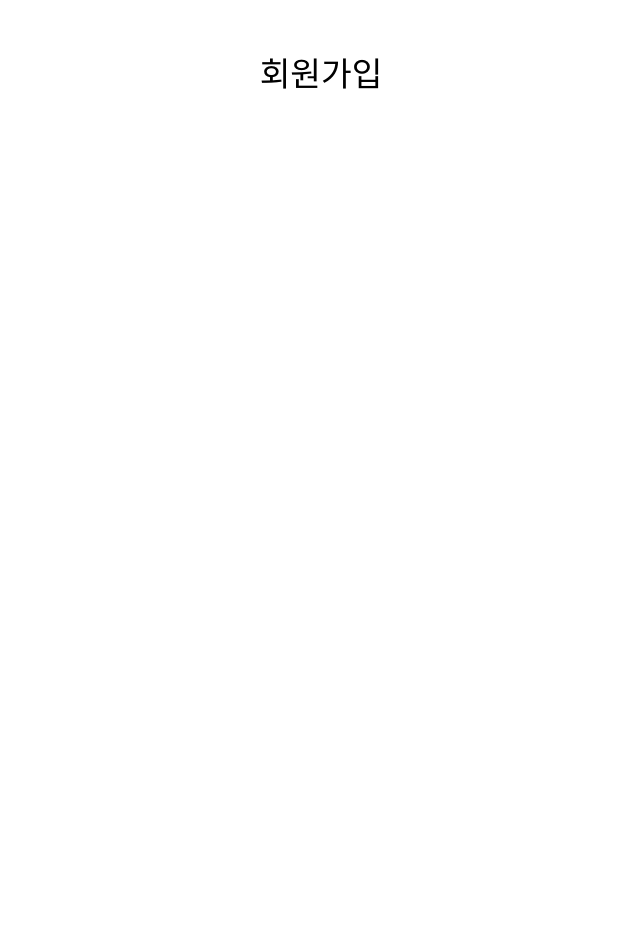
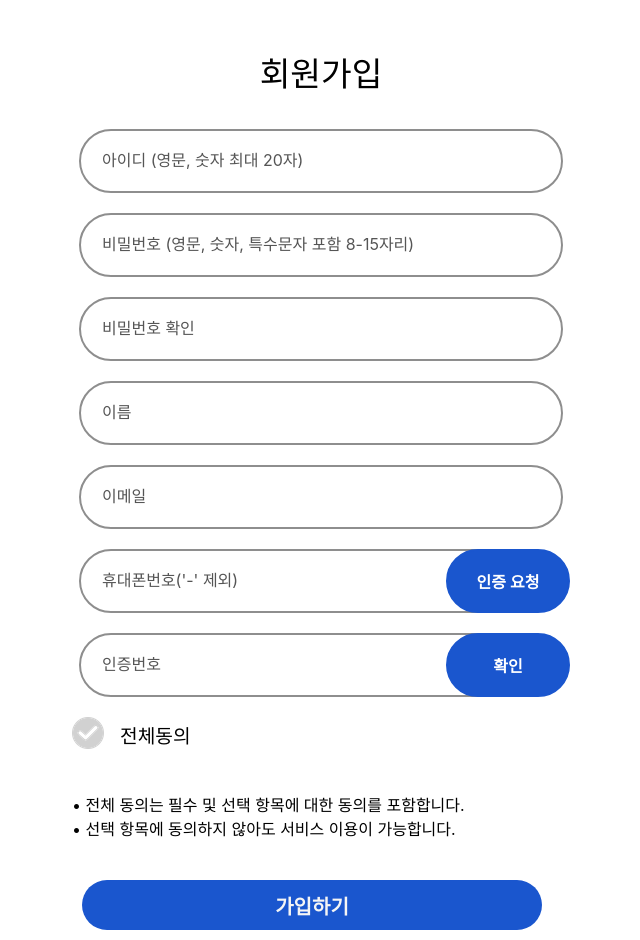
Before and after one commit to jenny-han/jjegot-cafe24, a React (Create React App) app in the folder client/: page /signup in a window 1280 px wide. Shown: the part 400-1340 px from the top of the page, without its empty margins (319-959 px from the left). Before the commit the page ends 800 px from the top, so only its background shows below. Built offline with nearby package versions, Linux system fonts and the light colour scheme.

Commit message:
ADD:SignUp Page Design

```diff
--- a/client/src/components/SignUpField.jsx
+++ b/client/src/components/SignUpField.jsx
@@ -1,8 +1,152 @@
-import React from 'react';
+import React, { useState } from 'react';
+import '../styles/SignUp.css'
+import Timer from '../utils/timer';
 
 const SignUpField = () => {
+
+    const [userId, setUserId] = useState("")
+    const [password, setPassword] = useState("")
+    const [passwordConfirm, setPasswordConfirm] = useState("")
+    const [userName, setuserName] = useState("")
+    const [email, setEmail] = useState("")
+    const [phone, setPhone] = useState("")
+    const [phoneConfirm, setPhoneConfirm] = useState("")
+    const [agreeAll, setAgreeAll] = useState(false)
+    const [agreeFourteen, setAgreeFourteen] = useState(false)
+    const [agreeService, setAgreeService] = useState(false)
+    const [agreePayment, setAgreePayment] = useState(false)
+    const [agreePersonal, setAgreePersonal] = useState(false)
+    const [agreeMarketing, setAgreeMarketing] = useState(false)
+
+    const [submit, setSubmit] = useState(false)
+    const [error, setError] = useState(false)
+
+    const handleUserId = (e) => {
+        setUserId(e.target.value);
+    }
+    const handlePassword = (e) => {
+        setPassword(e.target.value);
+    }
+    const handlePasswordConfirm = (e) => {
+        setPasswordConfirm(e.target.value);
+    }
+    const handleUserName = (e) => {
+        setuserName(e.target.value);
+    }
+    const handleEmail = (e) => {
+        setEmail(e.target.value);
+    }
+    const handlePhone = (e) => {
+        setPhone(e.target.value);
+    }
+    const handlePhoneConfirm = (e) => {
+        setPhoneConfirm(e.target.value);
+    }
+
+    const handleAgreeAll = (e) => {
+        setAgreeAll(e.target.value)
+        setAgreeFourteen(e.target.value)
+        setAgreeService(e.target.value)
+        setAgreePayment(e.target.value)
+        setAgreePersonal(e.target.value)
+        setAgreeMarketing(e.target.value)
+
+    }
+
+    const handleAgreeFourTeen  = (e) => {
+        setAgreeFourteen(e.target.value)
+    }
+    const handleAgreeService  = (e) => {
+        setAgreeService(e.target.value)
+    }
+
+
+
+    const handleSignup = (e) => {
+        alert("회원가입 button")
+        e.preventDefault();
+        if (userName === '' || email === '' || password === '') {
+            setError(true);
+        } else {
+            alert("회원가입 button")
+            setError(false);
+        }
+    }
+
+
+
+
     return (
-        <div>
+        <div className='form-div'>
+            <form>
+                <div className='input-form'>
+                    <input type="text" name='userId' id='uid' value={userId} onChange={handleUserId} className='form-box' maxLength={20} required></input>
+                    <label htmlFor='uid'>아이디 (영문, 숫자 최대 20자) </label>
+
+                </div>
+                <div className='input-form'>
+                    <input type="password" id="pw" name='password' value={password} onChange={handlePassword} className='form-box' maxLength={15} required></input>
+                    <label htmlFor='pw'>비밀번호 (영문, 숫자, 특수문자 포함 8-15자리)</label>
+                </div>
+                <div className='input-form'>
+                    <input type="password" id='pwConfirm' name='passwordConfirm' value={passwordConfirm} onChange={handlePasswordConfirm} className='form-box' required></input>
+                    <label htmlFor='pwConfirm'>비밀번호 확인</label>
+                </div>
+                <div className='input-form'>
+                    <input type="text" id='uName'name='userName' value={userName} onChange={handleUserName} className='form-box' required></input>
+                    <label htmlFor='uName'>이름</label>
+                </div>
+                <div className='input-form'>
+                    <input type="email" id='em' name='email' value={email} onChange={handleEmail} className='form-box' required></input>
+                    <label htmlFor='em'>이메일</label>
+                </div>
+                <div className='input-form'>
+                    <input type="text" id='pnum' name='phone' value={phone} onChange={handlePhone} className='form-box' required></input>
+                    <label htmlFor='pnum'>휴대폰번호('-' 제외)</label>
+
+                   {/* 인증을 진행하지 않은경우 */}
+                    <div className='btn-cert'>인증 요청</div>
+                    {/* <div className='btn-recert'>재요청</div> */}
+
+                </div>
+
+                {/* 인증 요청 한경우 노출 */}
+                <div className='input-form'>
+                    <input type="text" id='renum' name='phoneConfirm' value={phoneConfirm} onChange={handlePhoneConfirm} className='form-box' maxLength={6} required></input>
+                    <label htmlFor='renum'>인증번호</label>
+
+                    {/* <Timer /> */}
+                    <div className='btn-confirm'>확인</div>
+                    {/* <div className='btn-recert'>재요청</div> */}
+                </div>
+
+                <div className='agree-form'>
+                    <div>
+                        <input type="checkbox" id='allagree' name='agreeAll' value={agreeAll} onChange={handleAgreeAll} className='form-box' required></input>
+                        <label htmlFor='allagree' className='allagree-label'>전체동의</label>
+                    </div>
+                    <p>
+                        • 전체 동의는 필수 및 선택 항목에 대한 동의를 포함합니다.<br></br>
+                        • 선택 항목에 동의하지 않아도 서비스 이용이 가능합니다.
+                    </p>
+                    {/* <div className='agree-div'>
+                        <div>
+                            <input type="checkbox" id='agree14' name='agreeFourteen' value={agreeFourteen} onChange={handleAgreeFourTeen} className='form-box' required></input>
+                            <label htmlFor='agree14'>[필수] 만 14세 이상입니다</label>
+                        </div>
+                        <div>
+                            <input type="checkbox" id='agreeserv' name='agreeService' value={agreeService} onChange={handleAgreeService} className='form-box' required></input>
+                            <label htmlFor='agreeserv'>[필수] 자재이곳 서비스 이용약관 - 사업자용</label>
+                        </div>
+                    </div> */}
+
+
+                </div>
+
+                <div className='signup-div'>
+                    <button type="button" className='signup-btn' onClick={handleSignup} >가입하기</button>
+                </div>
+            </form>
 
         </div>
     );
--- a/client/src/pages/SignUp.jsx
+++ b/client/src/pages/SignUp.jsx
@@ -1,15 +1,20 @@
 import React from 'react';
 import '../styles/SignUp.css'
 import logo from '../assets/jjegot-seller-logo.png';
+import SignUpField from '../components/SignUpField';
+import SignUpAgree from '../components/SignUpAgree';
 
 
 const SignUp = () => {
     return (
         <div>
             <div className='main-box'>
-            <img src={logo} alt='logo' className='Main-logo'></img>
-            <p className='main-txt'> 회원가입 </p>
+                <img src={logo} alt='logo' className='Main-logo'></img>
+                <p className='main-txt'> 회원가입 </p>
 
+
+            <SignUpField />
+            <SignUpAgree />
             </div>
 
         </div>
--- a/client/src/styles/SignUp.css
+++ b/client/src/styles/SignUp.css
@@ -1,19 +1,148 @@
-body {
-    text-align: center;
+
+.input-form {
+    position: relative;
+    margin-bottom:1.25em;
+
+}
+.input-form input {
+    /* border:0; */
+    border: 2px solid #8E8E8E;
+    border-radius: 50px;
+    outline :none;
+    padding: 5px 0 0 30px;
+}
+.input-form label {
+    position: absolute;
+    top: 2px;
+    left: 30px;
+    display: flex;
+    align-items: center;
+    color:#555;
+    transition: .2s ease-in-out;
+}
+input, label {
+    font-size: 1em;
+    width: 450px;
+    height: 55px;
 }
 
-.main-box {
-    display: flex;
-    flex-direction: column;
-    align-items: center;
-    position: relative;
-    top:13vh;
+.input-form input:valid + label,
+.input-form input:focus + label {
+    color: #424242;
+    font-size: 0.75em;
+    top:-10px;
+    pointer-events: none;
 }
 
-.Main-logo {
+.form-box:focus,
+.form-box:valid {
+    border: 2px solid #1A56CE;
+    border-radius: 50px;
+}
+
+
+.btn-cert{
+    position: absolute;
+    width:120px;
+    height: 60px;
+    top:0;
+    right: 0;
+    display: flex;
+    align-items: center;
+    justify-content: center;
+
+    text-align: center;
+    color:white;
+    background: #1A56CE;
+    border: 2px solid #1A56CE;
+    border-radius: 50px;
+    font-weight: 600;
+}
+
+.btn-recert {
+    position: absolute;
+    width:120px;
+    height: 60px;
+    top:0;
+    right: 0;
+    display: flex;
+    align-items: center;
+    justify-content: center;
+
+    text-align: center;
+    color:#1A56CE;
+    background: white;
+    border: 2px solid #1A56CE;
+    border-radius: 50px;
+    font-weight: bold;
+
+}
+
+.btn-confirm{
+    position: absolute;
+    width:120px;
+    height: 60px;
+    top:0;
+    right: 0;
+    display: flex;
+    align-items: center;
+    justify-content: center;
+
+    text-align: center;
+    color:white;
+    background: #1A56CE;
+    border: 2px solid #1A56CE;
+    border-radius: 50px;
+    font-weight: 600;
+}
+
+
+.signup-div {
     width: 400px;
+    height: 40px;
+    margin:40px 10px 10px;
+    padding:5px 30px;
+    background-color: #1A56CE;
+    border-radius: 30px;
+    display: flex;
+    align-items: center;
+    justify-content: center;
+
 }
-.main-txt {
-    font-size: 25pt;
-    margin-top:0;
+.signup-btn {
+    cursor: pointer;
+
+    width: 100%;
+    color:#f5f5f5;
+    font-size: 15pt;
+    border: none;
+    background-color: #1A56CE;
+    font-weight: bold;
 }
+
+.agree-form {
+    text-align: justify;
+}
+
+input[type=checkbox] {
+    display:none;
+}
+.allagree-label {
+    font-size: 1.2em;
+    padding-top:4px;
+    display: flex;
+}
+
+
+input[type=checkbox] + label {
+    cursor: pointer;
+    padding-left: 2.5em;
+    background-repeat: no-repeat;
+    background-image: url('../assets//checked_f.png');
+}
+input[type=checkbox]:checked + label {
+    background-image: url('../assets/checked_t.png');
+}
+/* input[type=checkbox]:disabled + label {
+    background-image: url('./img/checker-disabled.svg');
+} */
--- /dev/null
+++ b/client/src/utils/timer.js
@@ -0,0 +1,32 @@
+import { useEffect, useState } from "react";
+
+const getSeconds = (time) => {
+    const seconds = Number(time % 60);
+    if(seconds < 10) {
+        return "0" + String(seconds);
+    } else {
+        return String(seconds);
+    }
+}
+
+const Timer = () => {
+    const [time, setTime] = useState(300); // 남은 시간 (단위: 초)
+
+    useEffect(() => {
+        const timer = setInterval(() => {
+            setTime((prev) => prev - 1);
+        }, 1000);
+
+        return () => clearInterval(timer);
+    }, [time]);
+
+    return (
+        <div>
+                <span>{parseInt(time / 60)}</span>
+                <span> : </span>
+                <span>{getSeconds(time)}</span>
+        </div>
+    );
+}
+
+export default Timer;
```
Also changed, not shown: client/src/assets/checked_f.png (added), client/src/assets/checked_t.png (added), 11 other files (tests, documents, lock files or other folders).
